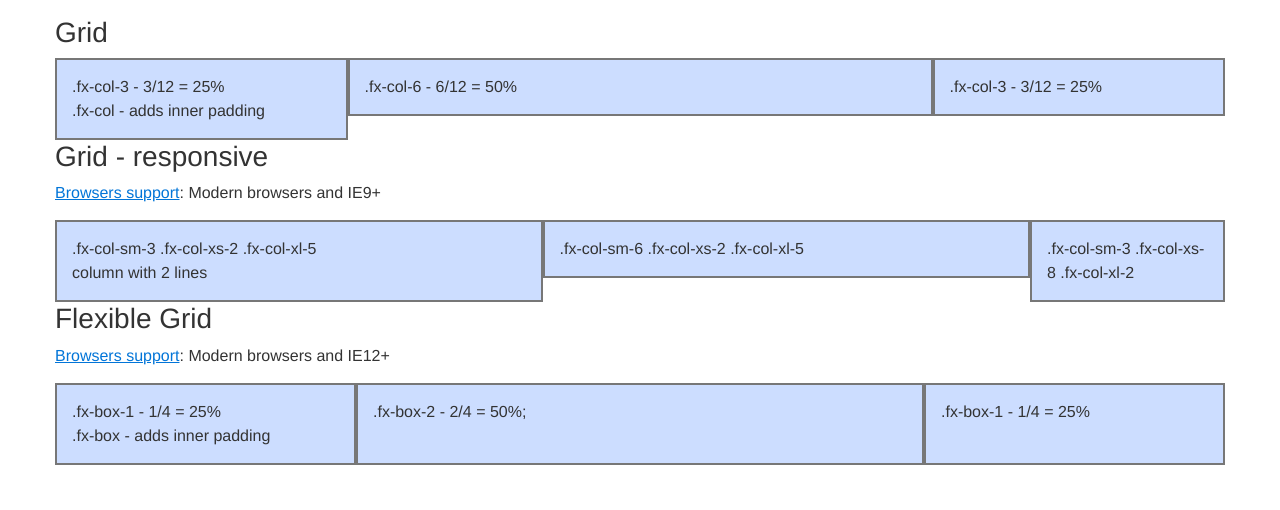
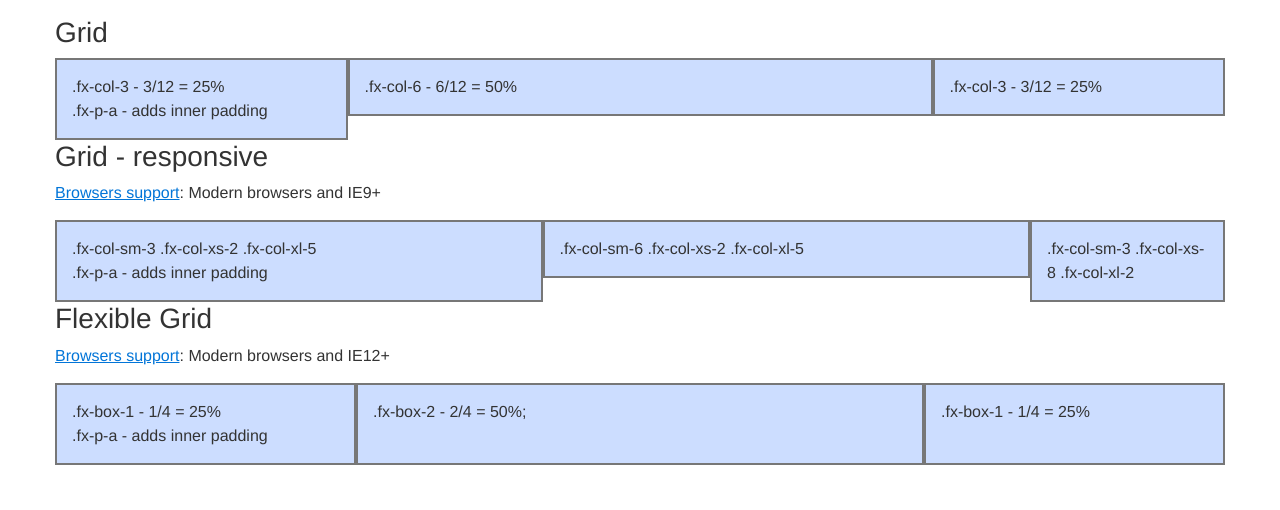
Before and after one commit to webvitalii/flexify, a PHP site: page / in a window 1280 px wide. Shown: the part 484-994 px from the top of the page. Run offline with PHP 8.4, Linux system fonts and the light colour scheme.

Commit message:
Remove fx-box and fx-col classes and use fx-p-a instead

```diff
--- a/css/flexify.css
+++ b/css/flexify.css
@@ -382,11 +382,6 @@ template {
 }
 
 /* ---------- grid - cols ---------- */
-
-.fx-col {
-	padding: 15px;
-}
-
 .fx-col-1, .fx-col-2, .fx-col-3, .fx-col-4, .fx-col-5, .fx-col-6,
 .fx-col-7, .fx-col-8, .fx-col-9, .fx-col-10, .fx-col-11, .fx-col-12 {
 	float: left;
@@ -662,11 +657,6 @@ template {
 }
 
 /* ---------- grid - flexible - cols ---------- */
-
-.fx-box {
-	padding: 15px;
-}
-
 .fx-box-1, .fx-box-2, .fx-box-3, .fx-box-4, .fx-box-5, .fx-box-6,
 .fx-box-7, .fx-box-8, .fx-box-9, .fx-box-10, .fx-box-11, .fx-box-12 {
 	flex-basis: 0%;
--- a/grid-flexible.php
+++ b/grid-flexible.php
@@ -7,9 +7,9 @@
 	<p><a href="http://caniuse.com/#search=flexbox" target="_blank">Browsers support</a>: Modern browsers and IE12+</p>
 
 	<div class="fx-grid">
-		<div class="fx-box fx-box-1 fx-demo">.fx-box-1 - 1/4 = 25%<br> .fx-box - adds inner padding</div>
-		<div class="fx-box fx-box-2 fx-demo">.fx-box-2 - 2/4 = 50%;</div>
-		<div class="fx-box fx-box-1 fx-demo">.fx-box-1 - 1/4 = 25%</div>
+		<div class="fx-box-1 fx-p-a fx-demo">.fx-box-1 - 1/4 = 25%<br> .fx-p-a - adds inner padding</div>
+		<div class="fx-box-2 fx-p-a fx-demo">.fx-box-2 - 2/4 = 50%;</div>
+		<div class="fx-box-1 fx-p-a fx-demo">.fx-box-1 - 1/4 = 25%</div>
 	</div>
 
 
--- a/inc/_footer.php
+++ b/inc/_footer.php
@@ -1,5 +1,5 @@
 
-	</div><!-- .fx-box -->
+	</div><!-- .fx-p-a -->
 
 </div><!-- .fx-container -->
 
--- a/inc/_header.php
+++ b/inc/_header.php
@@ -14,4 +14,4 @@
 
 <div class="fx-container fx-container-lg">
 
-	<div class="fx-box">
+	<div class="fx-p-a">
--- a/index.php
+++ b/index.php
@@ -28,9 +28,9 @@
 	<h3>Grid</h3>
 
 	<div class="fx-row">
-		<div class="fx-col fx-col-3 fx-demo">.fx-col-3 - 3/12 = 25%<br> .fx-col - adds inner padding</div>
-		<div class="fx-col fx-col-6 fx-demo">.fx-col-6 - 6/12 = 50%</div>
-		<div class="fx-col fx-col-3 fx-demo">.fx-col-3 - 3/12 = 25%</div>
+		<div class="fx-col-3 fx-p-a fx-demo">.fx-col-3 - 3/12 = 25%<br> .fx-p-a - adds inner padding</div>
+		<div class="fx-col-6 fx-p-a fx-demo">.fx-col-6 - 6/12 = 50%</div>
+		<div class="fx-col-3 fx-p-a fx-demo">.fx-col-3 - 3/12 = 25%</div>
 	</div>
 
 	<h3>Grid - responsive</h3>
@@ -38,9 +38,9 @@
 	<p><a href="http://caniuse.com/#feat=css-mediaqueries" target="_blank">Browsers support</a>: Modern browsers and IE9+</p>
 
 	<div class="fx-row">
-		<div class="fx-col fx-col-sm-3 fx-col-xs-2 fx-col-xl-5 fx-demo">.fx-col-sm-3 .fx-col-xs-2 .fx-col-xl-5<br> column with 2 lines</div>
-		<div class="fx-col fx-col-sm-6 fx-col-xs-2 fx-col-xl-5 fx-demo">.fx-col-sm-6 .fx-col-xs-2 .fx-col-xl-5</div>
-		<div class="fx-col fx-col-sm-3 fx-col-xs-8 fx-col-xl-2 fx-demo">.fx-col-sm-3 .fx-col-xs-8 .fx-col-xl-2</div>
+		<div class="fx-col-sm-3 fx-col-xs-2 fx-col-xl-5 fx-p-a fx-demo">.fx-col-sm-3 .fx-col-xs-2 .fx-col-xl-5<br> .fx-p-a - adds inner padding</div>
+		<div class="fx-col-sm-6 fx-col-xs-2 fx-col-xl-5 fx-p-a fx-demo">.fx-col-sm-6 .fx-col-xs-2 .fx-col-xl-5</div>
+		<div class="fx-col-sm-3 fx-col-xs-8 fx-col-xl-2 fx-p-a fx-demo">.fx-col-sm-3 .fx-col-xs-8 .fx-col-xl-2</div>
 	</div>
 
 	<h3>Flexible Grid</h3>
@@ -48,9 +48,9 @@
 	<p><a href="http://caniuse.com/#search=flexbox" target="_blank">Browsers support</a>: Modern browsers and IE12+</p>
 
 	<div class="fx-grid">
-		<div class="fx-box fx-box-1 fx-demo">.fx-box-1 - 1/4 = 25%<br> .fx-box - adds inner padding</div>
-		<div class="fx-box fx-box-2 fx-demo">.fx-box-2 - 2/4 = 50%;</div>
-		<div class="fx-box fx-box-1 fx-demo">.fx-box-1 - 1/4 = 25%</div>
+		<div class="fx-box-1 fx-p-a fx-demo">.fx-box-1 - 1/4 = 25%<br> .fx-p-a - adds inner padding</div>
+		<div class="fx-box-2 fx-p-a fx-demo">.fx-box-2 - 2/4 = 50%;</div>
+		<div class="fx-box-1 fx-p-a fx-demo">.fx-box-1 - 1/4 = 25%</div>
 	</div>
 
 
```
Also changed, not shown: grid.php (+6 -6 lines).
